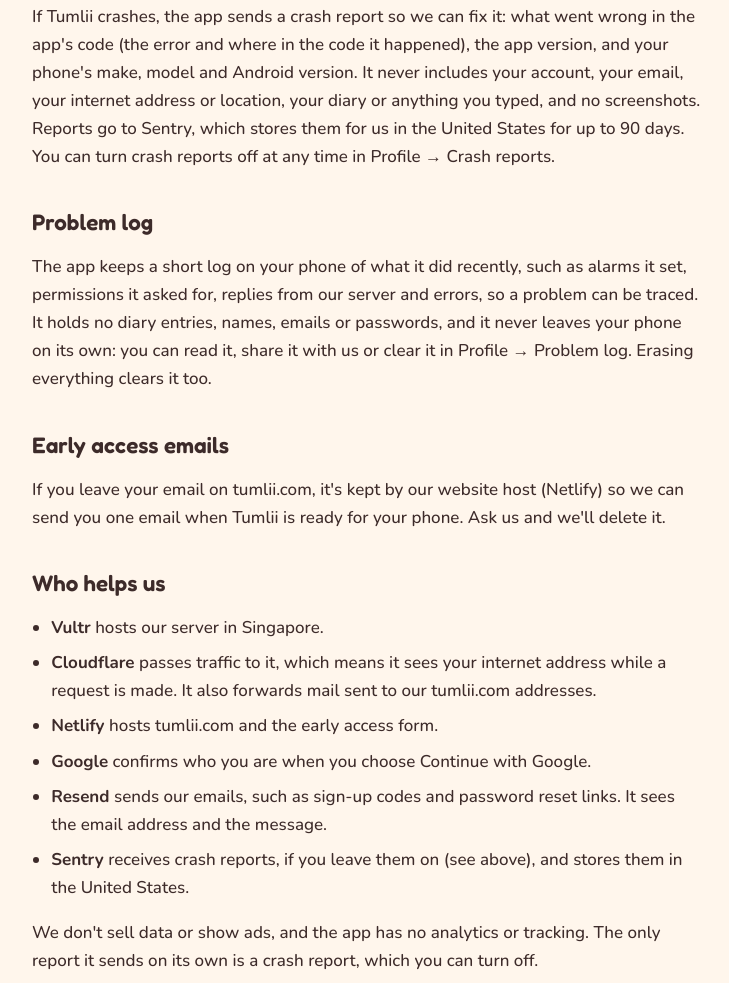
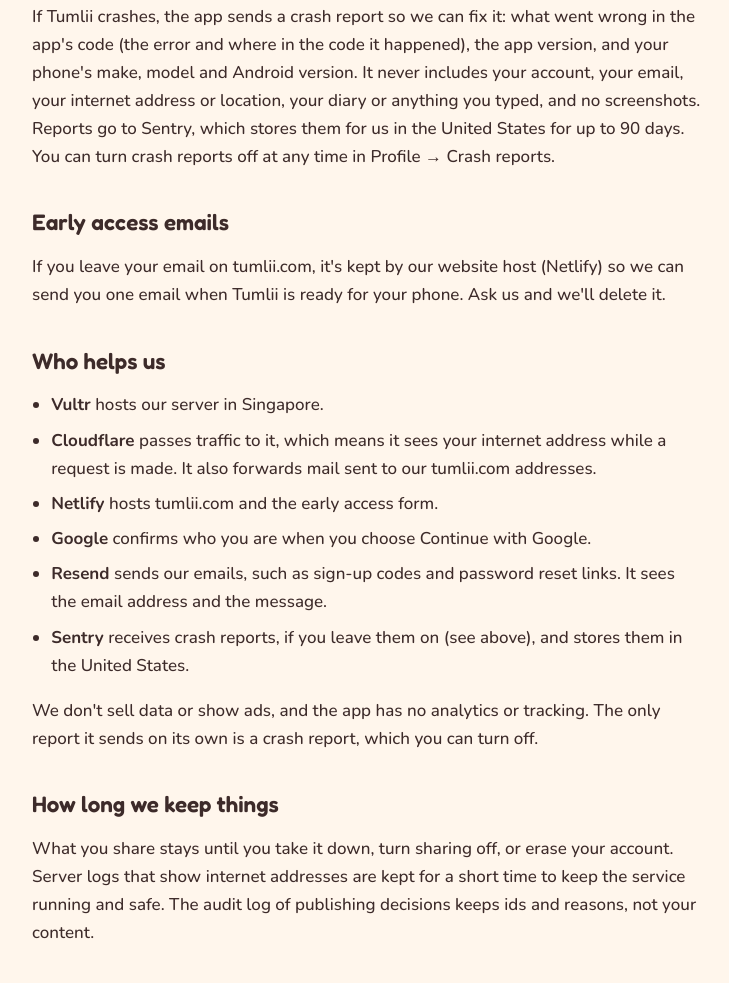
Before and after one commit to LanceaTech/tumlii_landing, a plain HTML site: page privacy.html in a window 1280 px wide. Shown: the part 1646-2629 px from the top of the page, without its empty margins (272-1001 px from the left). Drawn offline with nearby package versions, Linux system fonts and the light colour scheme.

Commit message:
privacy: drop Problem log section (test builds only, store app keeps no log)
Co-Authored-By: Claude Opus 5.5 <noreply@anthropic.com>

```diff
--- a/privacy.html
+++ b/privacy.html
@@ -45,8 +45,6 @@
 
 <h2>Crash reports</h2>
 <p>If Tumlii crashes, the app sends a crash report so we can fix it: what went wrong in the app's code (the error and where in the code it happened), the app version, and your phone's make, model and Android version. It never includes your account, your email, your internet address or location, your diary or anything you typed, and no screenshots. Reports go to Sentry, which stores them for us in the United States for up to 90 days. You can turn crash reports off at any time in Profile → Crash reports.</p>
-<h2>Problem log</h2>
-<p>The app keeps a short log on your phone of what it did recently, such as alarms it set, permissions it asked for, replies from our server and errors, so a problem can be traced. It holds no diary entries, names, emails or passwords, and it never leaves your phone on its own: you can read it, share it with us or clear it in Profile → Problem log. Erasing everything clears it too.</p>
 
 <h2>Early access emails</h2>
 <p>If you leave your email on tumlii.com, it's kept by our website host (Netlify) so we can send you one email when Tumlii is ready for your phone. Ask us and we'll delete it.</p>
```
